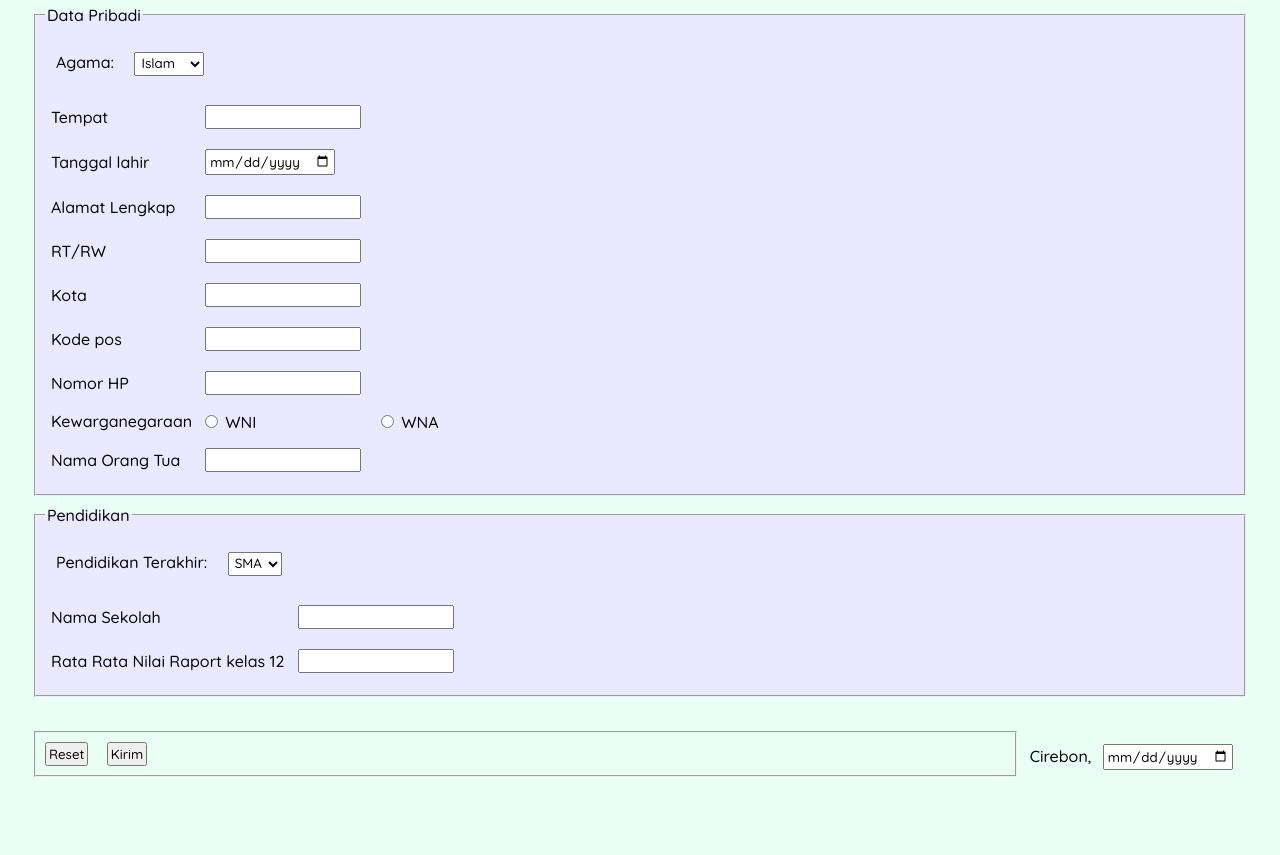
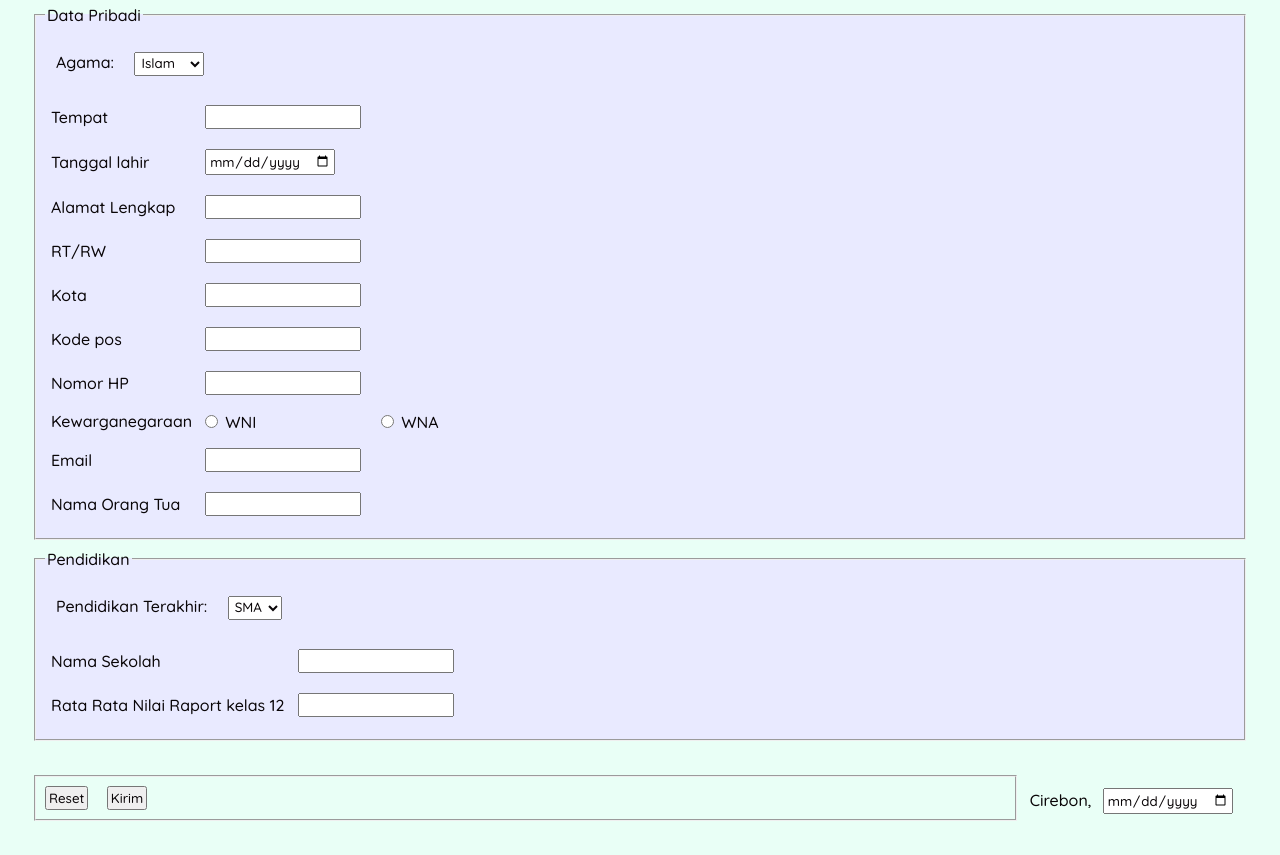
Before and after one commit to firahatika/p04css-basic, a plain HTML site: page index.html in a window 1280 px wide. Shown: the part 845-1700 px from the top of the page. Before the commit the page ends 1656 px from the top, so only its background shows below. Drawn offline with Linux system fonts and the light colour scheme.

Commit message:
Update index.html

```diff
--- a/index.html
+++ b/index.html
@@ -165,6 +165,11 @@
              </td>
         </tr>
 
+           <tr>
+            <td>Email</td>
+            <td><input type="text" </td>
+        </tr>
+
         <tr>
             <td>Nama Orang Tua</td>
             <td><input type="text" </td>
```
